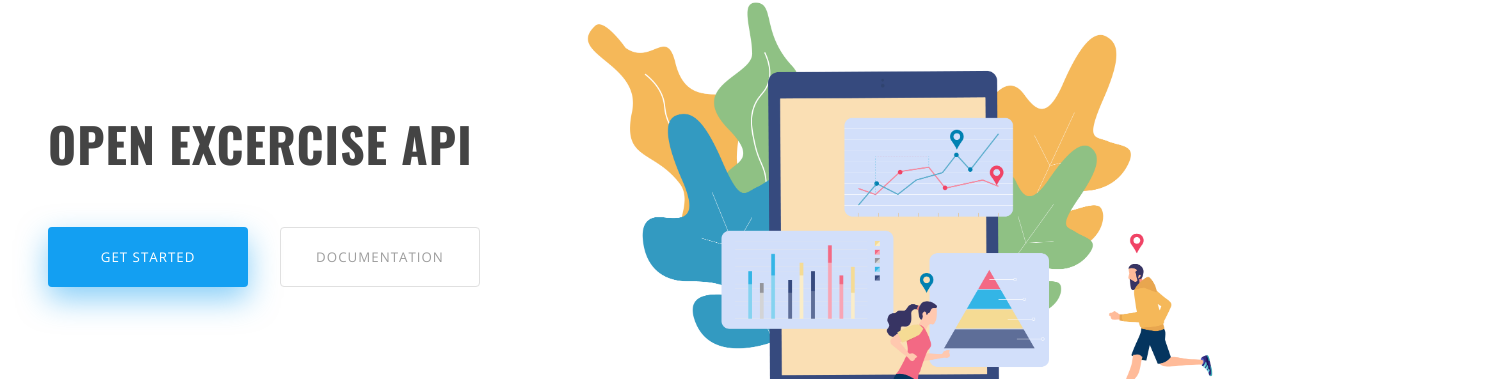
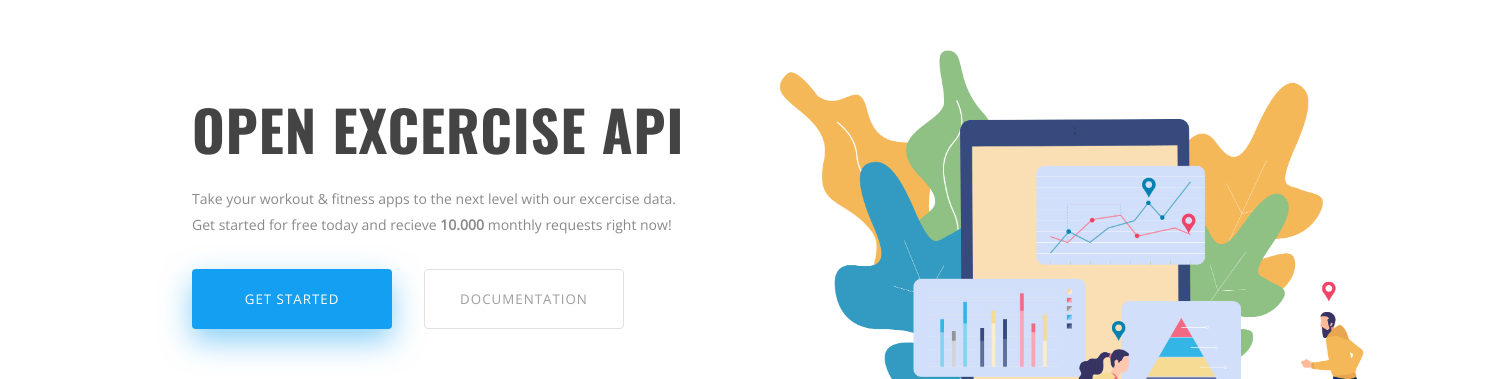
Before and after one commit to sanderhelleso/open-excercise-API, a React (Create React App) app in the folder client/: page / in a window 1280 px wide. Shown: the part 152-531 px from the top of the page, 1492 px wide, since content can reach past the window. Built offline with nearby package versions, Linux system fonts and the light colour scheme; no server answers; what react-stripe-elements would draw is missing.

Commit message:
create_landing_page: updated image position

```diff
--- a/client/src/components/landing/LandingHeader.js
+++ b/client/src/components/landing/LandingHeader.js
@@ -1,19 +1,24 @@
 import React from 'react';
 import styled from 'styled-components';
 import ButtonV2 from '../common/ButtonV2';
+import { withRouter } from 'react-router-dom';
+import { fadeInPure } from '../../lib/keyframes';
 
-const LandingHeader = () => {
+const LandingHeader = ({ history }) => {
 	return (
 		<StyledSection>
-			<div>
-				<StyledInner>
-					<h1>Open Excercise API</h1>
-					<StyledBtnCont>
-						<ButtonV2 text="Get Started" />
-						<ButtonV2 text="Documentation" flat={true} />
-					</StyledBtnCont>
-				</StyledInner>
-			</div>
+			<StyledInner>
+				<h1>Open Excercise API</h1>
+				<p>
+					Take your workout & fitness apps to the next level with our excercise data.
+					<br />
+					Get started for free today and recieve <span>10.000</span> monthly requests right now!
+				</p>
+				<StyledBtnCont>
+					<ButtonV2 text="Get Started" onClick={() => history.push('/register')} />
+					<ButtonV2 text="Documentation" flat={true} onClick={() => history.push('/documentation')} />
+				</StyledBtnCont>
+			</StyledInner>
 			<div>
 				<img src={`${process.env.PUBLIC_URL}/img/landing.png`} />
 			</div>
@@ -21,24 +26,20 @@ const LandingHeader = () => {
 	);
 };
 
-export default LandingHeader;
+export default withRouter(LandingHeader);
 
 const StyledSection = styled.section`
+	max-width: 70%;
 	position: relative;
 	display: flex;
 	align-content: center;
-	justify-content: center;
-
-	div {
-		min-height: 100%;
-		min-width: 200px;
-		position: relative;
-	}
+	min-height: 100vh;
+	margin: 0 auto;
 
 	img {
 		width: 800px;
 		height: auto;
-		margin-top: 5rem;
+		margin-top: 8rem;
 	}
 `;
 
@@ -46,12 +47,19 @@ const StyledInner = styled.div`
 	display: flex;
 	justify-content: center;
 	flex-direction: column;
-	margin-left: 3rem;
+	margin-bottom: 10rem;
+	position: relative;
+	min-width: 500px;
+	animation: ${fadeInPure} 0.7s ease forwards;
 
 	h1 {
-		font-size: 3rem;
+		font-size: 3.5rem;
 		font-weight: 800;
 		text-transform: uppercase;
+	}
+
+	span {
+		font-weight: 800;
 	}
 `;
 
```
